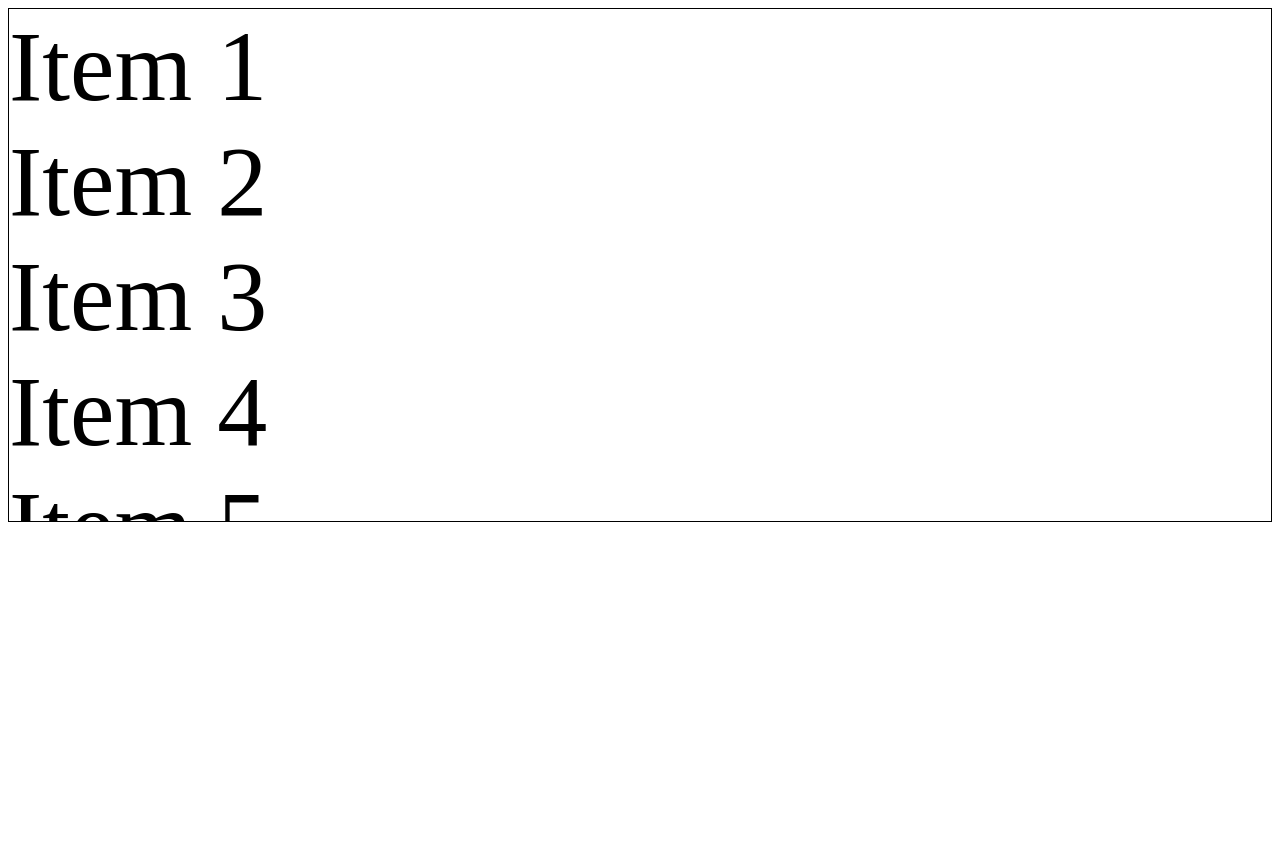
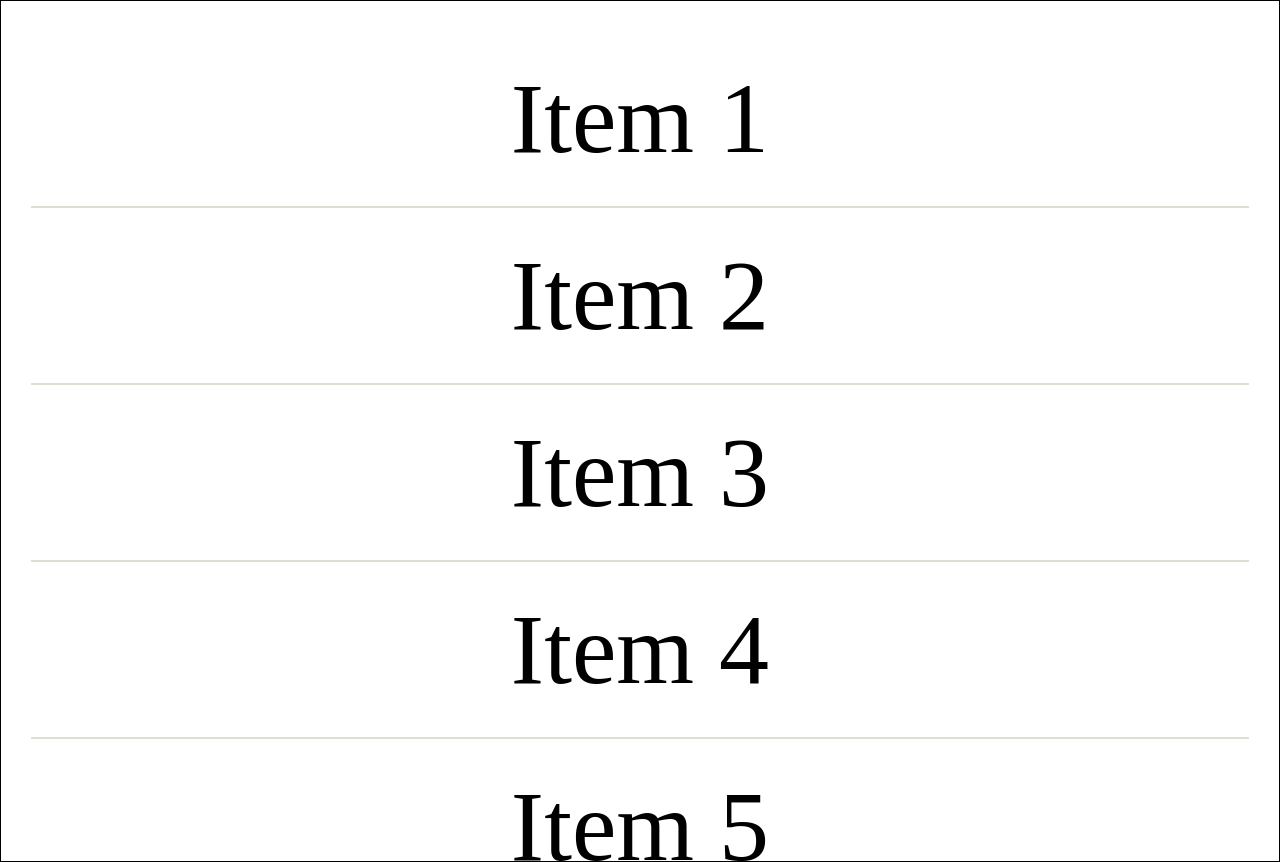
Before and after one commit to aiialpha/Testing, a plain HTML site: page index.html in a window 1280 px wide. Before the commit the page ends 801 px from the top, so only its background shows below. Drawn offline with Linux system fonts and the light colour scheme.

Commit message:
Update and rename test.html to index.html
some chanes

```diff
--- a/test.html
+++ b/index.html
@@ -1,11 +1,20 @@
 <html>
   <head>
     <style>
+      body{
+        margin:0;
+      }
+      div{
+        padding: 30px;
+    text-align: center;
+    border-bottom: 2px solid #deded1;
+      }
       .scrollable-element {
         overflow-y: scroll;
         height: 32rem;
         font-size: 6.25rem;
         border: 1px solid;
+        height:100vh;
       }
     </style>
   </head>
```
